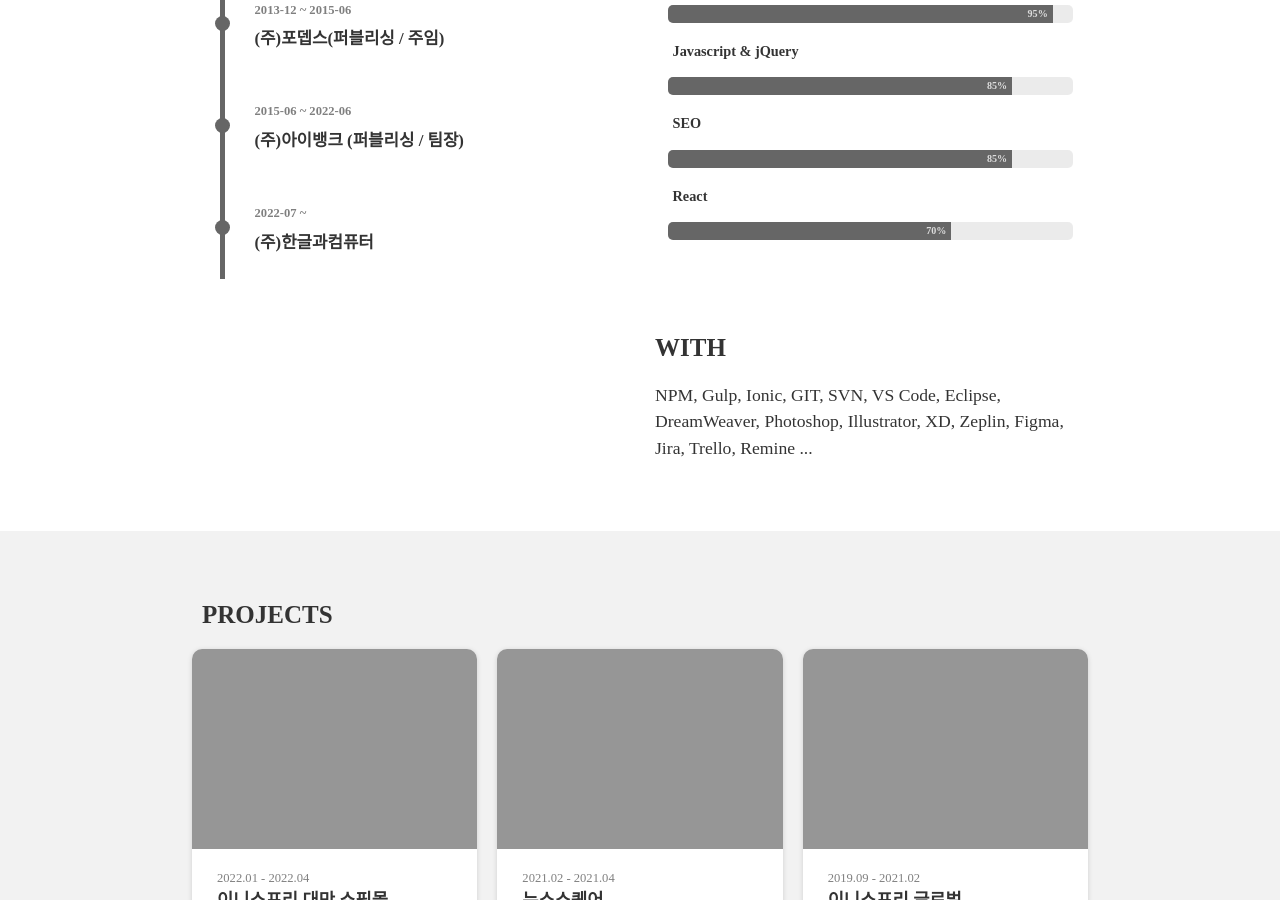
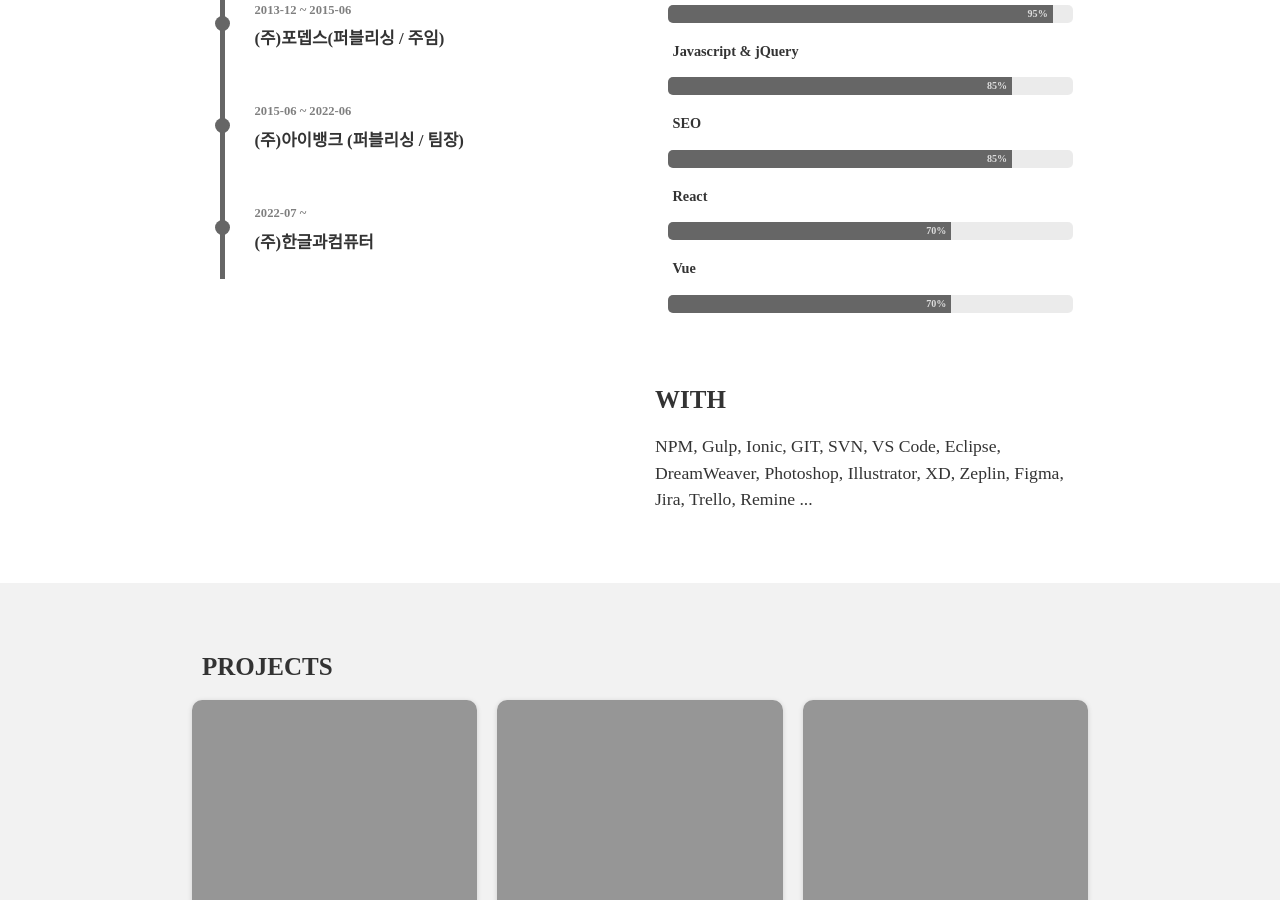
Before and after one commit to JeongrakChoi/JeongrakChoi.github.io, a Jekyll site: the page built from portfolio.html, in a window 1280 px wide and 900 px high, scrolled down 542 px. Built offline with Jekyll 4.4.1, drawn with Linux system fonts in a browser that asks for light colours; nearby versions of some CDN libraries; some web fonts are replaced.

Commit message:
config update

```diff
--- a/_config.yml
+++ b/_config.yml
@@ -31,6 +31,8 @@ theme_settings :
         value : 85  # Percent value
       - skill : React
         value : 70  # Percent value
+      - skill : Vue
+        value : 70  # Percent value
 
   # Icons
   icons :
```
